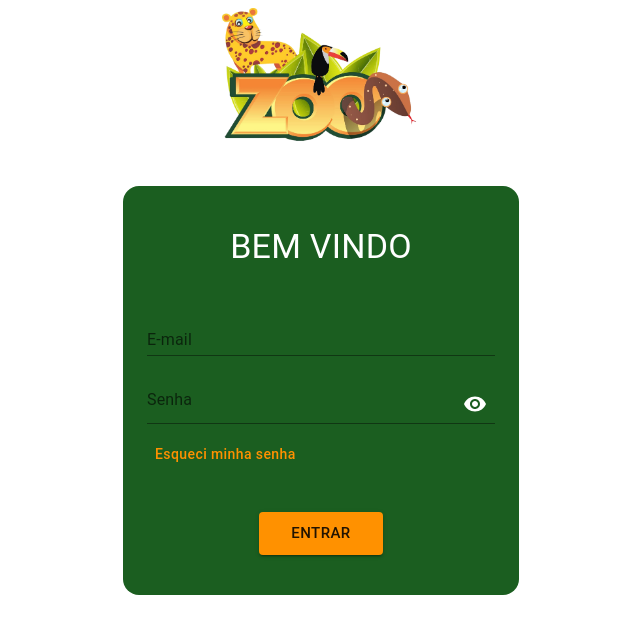
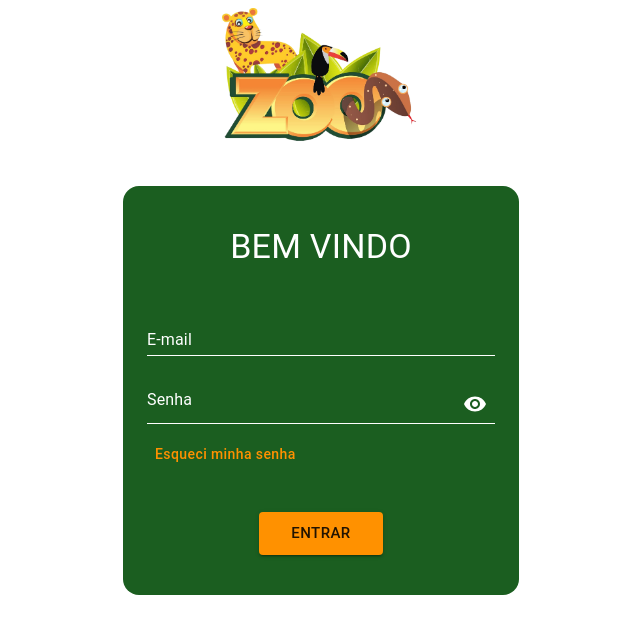
Before and after one commit to pescador95/desafio-zoo-react, a React (Create React App) app: page / in a window 1280 px wide. Shown: the top 634 px of the page, without its empty margins (319-959 px from the left). Built offline with nearby package versions, Linux system fonts and the light colour scheme.

Commit message:
Ajustado a cor da border bottom

```diff
--- a/src/screen/Login.jsx
+++ b/src/screen/Login.jsx
@@ -87,9 +87,13 @@ function Login() {
               variant="standard"
               sx={{ width: "100%" }}
             >
-              <InputLabel>E-mail</InputLabel>
+              <InputLabel sx={{ color: "#fff" }}>E-mail</InputLabel>
               <Input
-                color="login"
+                sx={{
+                  color: "#fff",
+                  ":before": { borderBottomColor: "#fff" },
+                  ":after": { borderBottomColor: "#fff" },
+                }}
                 id="email"
                 label="E-mail"
                 type="email"
@@ -103,8 +107,13 @@ function Login() {
               sx={{ width: "100%" }}
               variant="standard"
             >
-              <InputLabel color="login">Senha</InputLabel>
+              <InputLabel sx={{ color: "#fff" }}>Senha</InputLabel>
               <Input
+                sx={{
+                  color: "#fff",
+                  ":before": { borderBottomColor: "#fff" },
+                  ":after": { borderBottomColor: "#fff" },
+                }}
                 id="senha"
                 type={values.showPassword ? "text" : "password"}
                 value={values.password}
```
